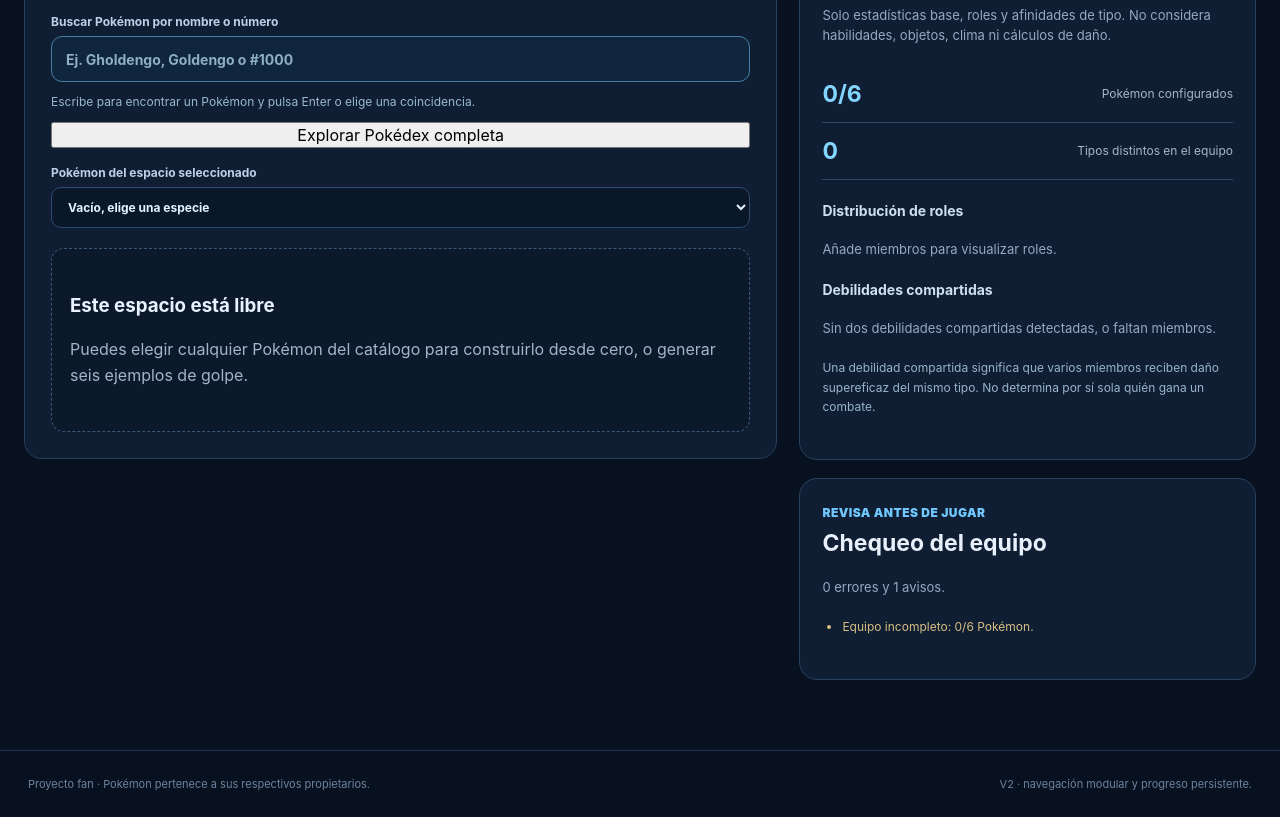
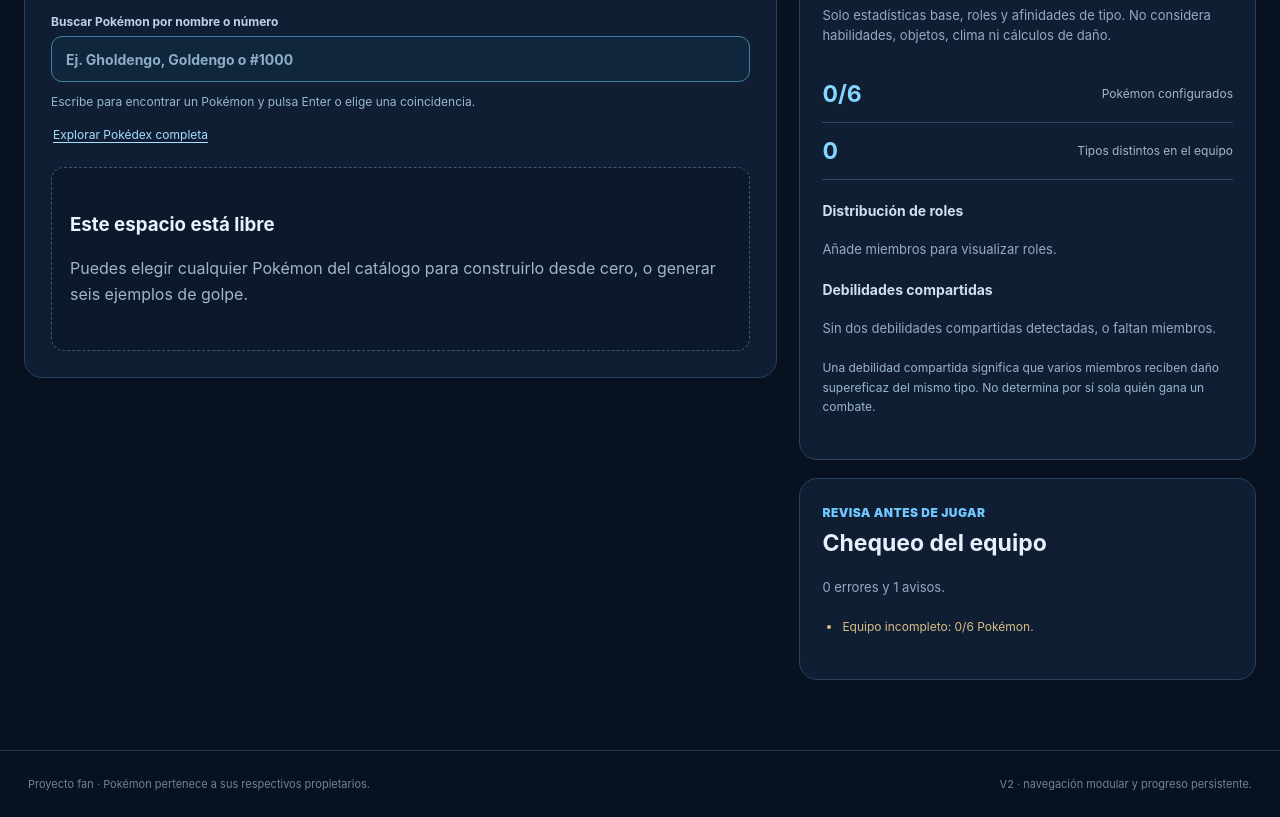
Before and after one commit to NicoGM76/Pokemon-Randomaicer-Team, a React (Vite) app: page /#/competitive in a window 1280 px wide. Shown: the part 1540-2357 px from the top of the page. Built offline with nearby package versions, Linux system fonts and the light colour scheme.

Commit message:
style(ui): compact optional browse affordance and truly hidden secondary selector

```diff
--- a/src/competitive/competitive.css
+++ b/src/competitive/competitive.css
@@ -158,3 +158,9 @@
 .comp-two-fields.comp-form-only{grid-template-columns:minmax(0,1fr)}
 @media(max-width:900px){.comp-environment{grid-template-columns:1fr}.comp-environment-buttons{width:100%}.comp-environment-buttons button{flex:1 1 170px}}
 @media(max-width:600px){.comp-environment{padding:16px}.comp-environment-buttons button{flex:1 1 100%}.comp-assist-field input[type=search]{font-size:16px}}
+
+/* Keep full-Pokédex browsing optional. The team roster already shows the active six. */
+.comp-species-browse-toggle{align-self:flex-start;border:0;background:transparent;color:#a7dfff;text-decoration:underline;text-underline-offset:3px;padding:5px 2px;cursor:pointer;font-size:12px}
+.comp-species-browse-toggle:hover{color:#e7f5ff}
+.comp-species-browse-toggle:focus-visible{outline:2px solid #8ad7ff;outline-offset:3px;border-radius:3px}
+.comp-species-select[hidden]{display:none}
```
